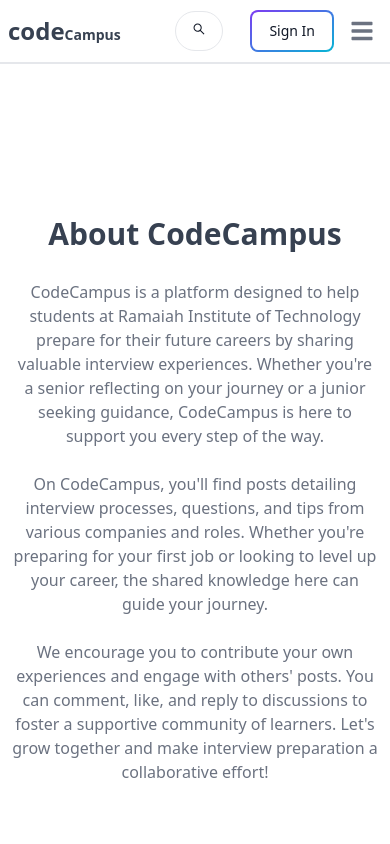
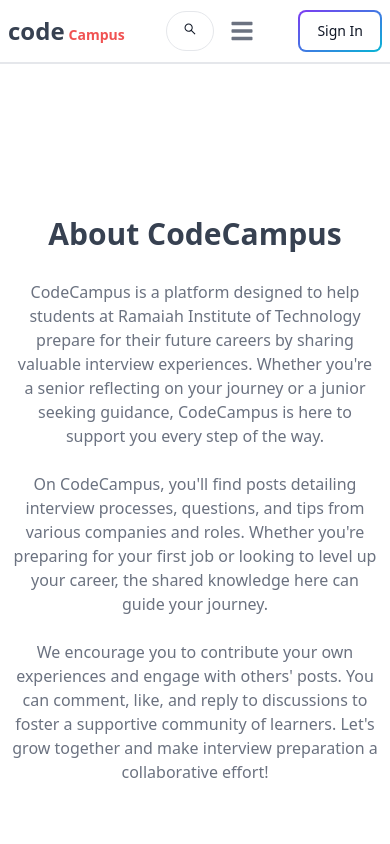
Before and after one commit to snoopdeep/code_campus, a React (Vite) app in the folder client/: page /about in a window 390 px wide. Shown: the top 844 px of the page. Built offline with nearby package versions, Linux system fonts and the light colour scheme; no server answers.

Commit message:
fix the header

```diff
--- a/client/src/components/Header.jsx
+++ b/client/src/components/Header.jsx
@@ -1,38 +1,28 @@
 import React, { useEffect, useState } from "react";
-import {
-  Navbar,
-  TextInput,
-  Button,
-  Dropdown,
-  Avatar,
-  theme,
-} from "flowbite-react";
+import { Navbar, TextInput, Button, Dropdown, Avatar } from "flowbite-react";
 import { Link, useLocation, useNavigate } from "react-router-dom";
 import { AiOutlineSearch } from "react-icons/ai";
-import { FaMoon, FaSun } from "react-icons/fa";
+import { FaMoon, FaSun, FaBars, FaTimes } from "react-icons/fa";
 import { useSelector, useDispatch } from "react-redux";
 import { toggleTheme } from "../redux/theme/themeSlice";
 import { signOutSuccess } from "../redux/user/userSlice";
+
 export default function Header() {
-  // initialize dispatch to use the action
   const dispatch = useDispatch();
-  // to get current user from redux toolkit
   const { currentUser } = useSelector((state) => state.user);
   const { theme } = useSelector((state) => state.theme);
   const [searchTerm, setSearchTerm] = useState("");
+  const [isSearchOpen, setIsSearchOpen] = useState(false);
   const location = useLocation();
   const navigate = useNavigate();
-  // console.log("current user", currentUser);
-  // console.log(currentUser.profilePicture);
-  // to active the path ie color effect when we on that page
   const path = useLocation().pathname;
 
   useEffect(() => {
     const urlParams = new URLSearchParams(location.search);
-    const searchTemFromURL = urlParams.get("searchTerm");
-    if (searchTemFromURL) setSearchTerm(searchTemFromURL);
+    const searchTermFromURL = urlParams.get("searchTerm");
+    if (searchTermFromURL) setSearchTerm(searchTermFromURL);
   }, [location]);
-  // handle signout
+
   const handleSignOut = async () => {
     try {
       const res = await fetch("http://localhost:3000/api/users/signout", {
@@ -49,53 +39,83 @@
       console.log(err);
     }
   };
+
   const handleSubmit = (e) => {
-    console.log("hii", e);
     e.preventDefault();
     const urlParams = new URLSearchParams(location.search);
     urlParams.set("searchTerm", searchTerm);
     const searchQ = urlParams.toString();
     navigate(`/search?${searchQ}`);
+    setIsSearchOpen(false);
   };
-  console.log("this is header.jsx and user is", currentUser);
+
+  const toggleSearch = () => {
+    setIsSearchOpen(!isSearchOpen);
+  };
+
   return (
-    <Navbar className="border-b-2">
+    <Navbar className="border-b-2 relative">
       <Link
         to={"/"}
         className="self-center whitespace-nowrap text-sm sm:text-xl font-semibold dark:text-white"
       >
-        <span className=" py-1 text-2xl rounded-lg dark:text-white">
-          code
-        </span>
-        Campus
-        {/* <img src="/logo.png" className="w-12">
-        </img> */}
+        <span className="py-1 text-2xl rounded-lg dark:text-white">code</span>
+        <span className="text-red-500 mx-1">Campus</span>
       </Link>
-      <form onSubmit={handleSubmit}>
+
+      {/* Mobile Search Toggle */}
+      <div className="flex items-center lg:hidden">
+        <Button
+          className="w-12 h-10 mr-2"
+          color={"gray"}
+          pill
+          onClick={toggleSearch}
+        >
+          {isSearchOpen ? <FaTimes /> : <AiOutlineSearch />}
+        </Button>
+        <Navbar.Toggle />
+      </div>
+
+      <div className="flex gap-2 md:order-2">
+        {/* Desktop Search */}
+        <form onSubmit={handleSubmit} className="hidden lg:block">
           <TextInput
             type="text"
             placeholder="Search..."
             rightIcon={AiOutlineSearch}
-          className="hidden lg:inline"
+            className="w-40"
             value={searchTerm}
             onChange={(e) => setSearchTerm(e.target.value)}
           />
         </form>
-      <Button className="w-12 h-10 lg:hidden" color={"gray"} pill>
-        <AiOutlineSearch></AiOutlineSearch>
-      </Button>
-      <div className="flex gap-2 md:order-2">
+
+        {/* Mobile Search Dropdown */}
+        {isSearchOpen && (
+          <div className="absolute top-full left-0 w-full p-2 bg-white dark:bg-gray-800 lg:hidden z-50">
+            <form onSubmit={handleSubmit} className="w-full">
+              <TextInput
+                type="text"
+                placeholder="Search..."
+                rightIcon={AiOutlineSearch}
+                className="w-full"
+                value={searchTerm}
+                onChange={(e) => setSearchTerm(e.target.value)}
+              />
+            </form>
+          </div>
+        )}
+
+        {/* Theme Toggle */}
         <Button
-          className="w-12 h-10 hidden sm:inline"
+          className="w-12 h-10 hidden sm:inline "
           color={"gray"}
           pill
           onClick={() => dispatch(toggleTheme())}
         >
-          {/* // if theme is light then show sun icon else moon icon */}
           {theme === "light" ? <FaSun /> : <FaMoon />}
-          {/* <FaMoon /> */}
         </Button>
-        {/* // if user is logged in then show them the dropdown+ avatar else sign in button */}
+
+        {/* User Dropdown */}
         {currentUser ? (
           <Dropdown
             arrowIcon={false}
@@ -145,9 +165,9 @@
             </Button>
           </Link>
         )}
+      </div>
 
-        <Navbar.Toggle></Navbar.Toggle>
-      </div>
+      {/* Mobile Navbar Collapse (existing structure) */}
       <Navbar.Collapse>
         <Navbar.Link active={path === "/"} as={"div"}>
           <Link to={"/"}>Home</Link>
@@ -160,10 +180,22 @@
             <Link to={"/feedback"}>Feedback</Link>
           </Navbar.Link>
         ) : (
-          <Navbar.Link active={path === "/sing-in"} as={"div"}>
+          <Navbar.Link active={path === "/sign-in"} as={"div"}>
             <Link to={"/sign-in"}>Feedback</Link>
           </Navbar.Link>
         )}
+        {/* Theme Toggle for Mobile */}
+        <Navbar.Link as={"div"} className="lg:hidden">
+          <div
+            className="flex items-center cursor-pointer"
+            onClick={() => dispatch(toggleTheme())}
+          >
+            {theme === "light" ? "Switch to Dark Mode" : "Switch to Light Mode"}
+            <span className="ml-2">
+              {theme === "light" ? <FaSun /> : <FaMoon />}
+            </span>
+          </div>
+        </Navbar.Link>
       </Navbar.Collapse>
     </Navbar>
   );
--- a/client/src/pages/Home.jsx
+++ b/client/src/pages/Home.jsx
@@ -33,13 +33,13 @@
 
   return (
     <div>
-      <div className="flex flex-col lg:flex-row gap-20 p-6 lg:p-28 px-3 max-w-6xl mx-auto">
+      <div className="flex flex-col lg:flex-row gap-10 lg:gap-20 p-6 lg:p-28 px-3 max-w-6xl mx-auto">
         {/* Left Section (60%) */}
-        <div className="lg:w-3/5 flex flex-col justify-center">
+        <div className="lg:w-3/5 flex flex-col justify-center text-center lg:text-left">
           <h1 className="text-3xl font-bold lg:text-5xl">
             Welcome to CodeCampus
           </h1>
-          <p className="dark:text-gray-300 text-xs sm:text-sm mt-4">
+          <p className="dark:text-gray-300 text-sm sm:text-base mt-4">
             A platform where students share their interview experiences, tips,
             and insights to help each other succeed. <br />
             Whether you're preparing for your first job or advancing your
@@ -53,18 +53,18 @@
           </Link>
           <button
             onClick={handleImageClick}
-            className="w-1/2 mt-10 px-8 py-4 bg-teal-400 text-white font-semibold text-xl rounded-lg hover:bg-teal-600 transition duration-200 ease-in-out"
+            className="w-full sm:w-auto mt-6 px-3 py-2 bg-teal-400 text-white font-semibold text-lg rounded-lg hover:bg-teal-600 transition duration-200 ease-in-out"
           >
             Create a Post
           </button>
         </div>
 
         {/* Right Section (40%) */}
-        <div className="lg:w-2/5 flex justify-center items-center">
+        <div className="lg:w-2/5 flex justify-center items-center mt-6 lg:mt-0">
           <img
             src="/post.gif"
             alt="CodeCampus Illustration"
-            className="w-4/4 h-auto rounded-lg shadow-lg"
+            className="w-3/4 sm:w-2/3 lg:w-full h-auto rounded-lg shadow-lg"
             onClick={handleImageClick}
           />
         </div>
```
Lines whose indentation alone changed are shown as unchanged.
